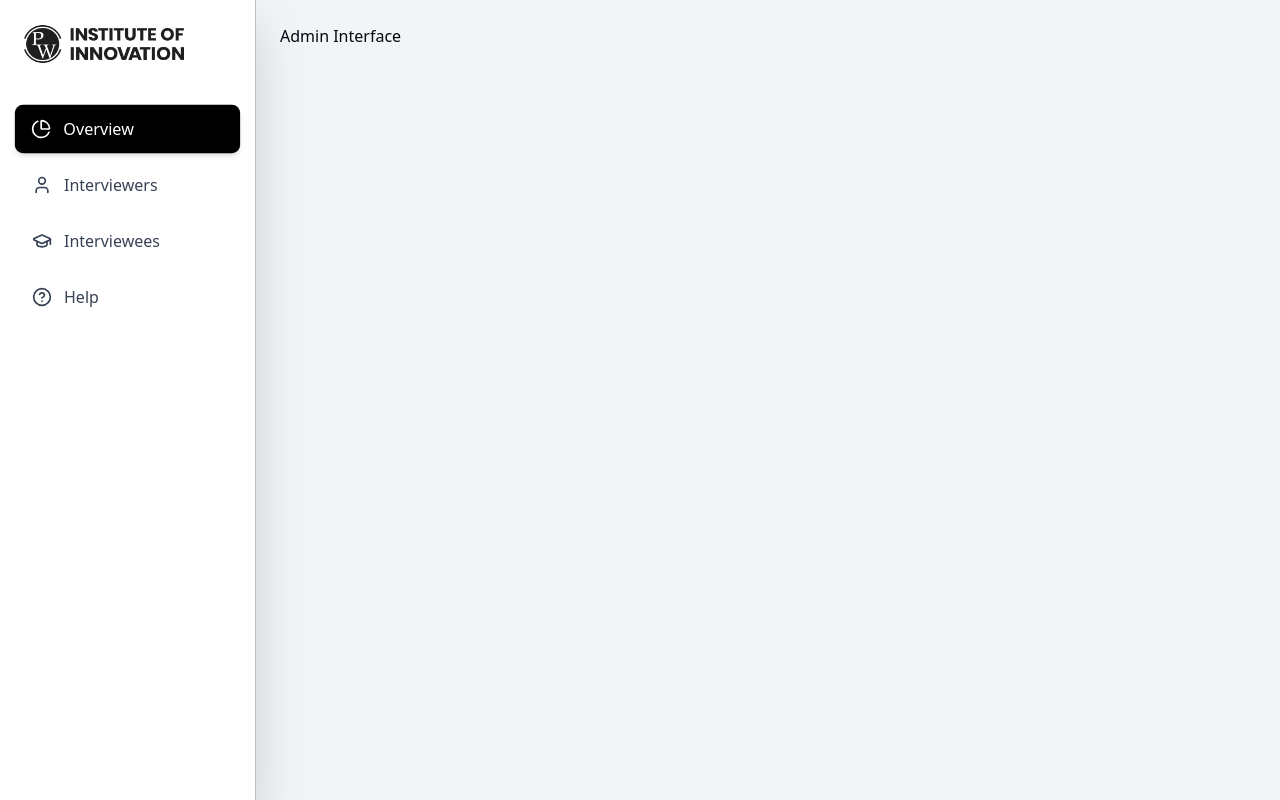
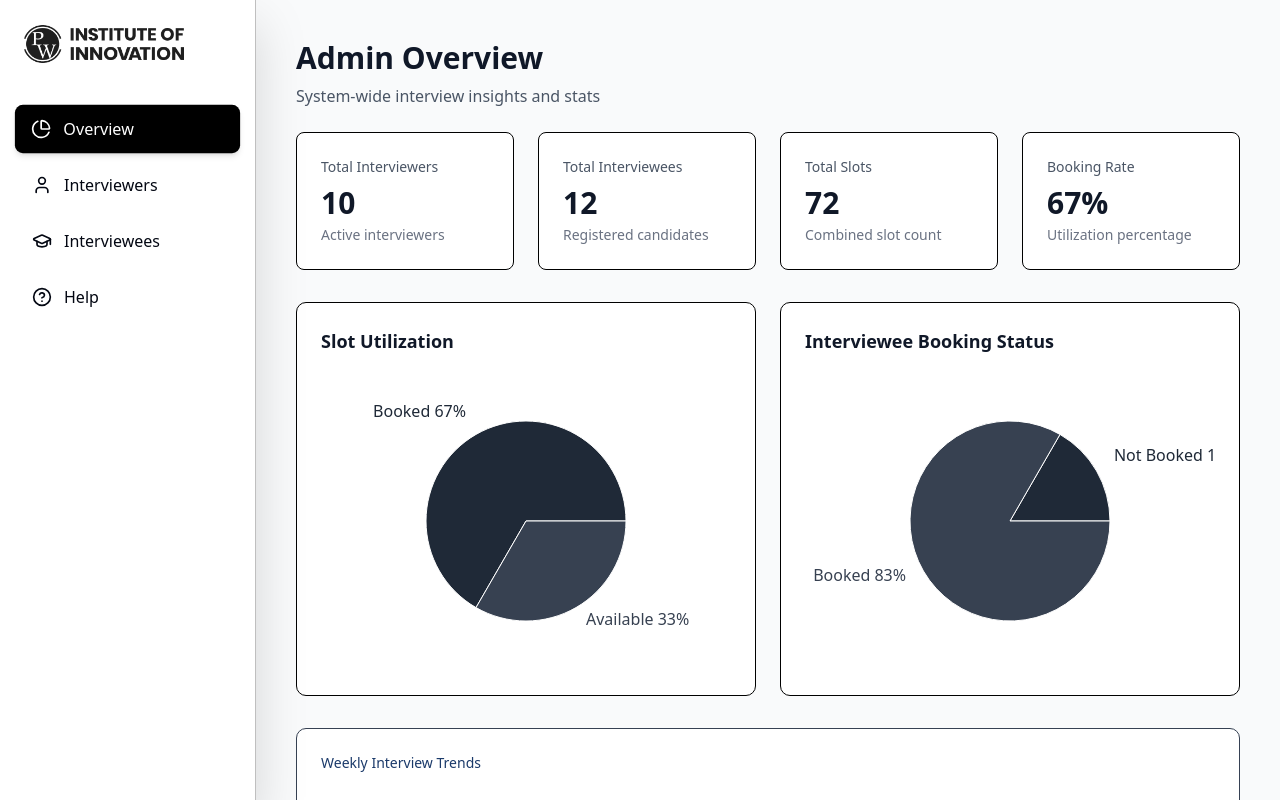
Before and after one commit to Ashutosh-pw-ioi/MeetingScheduler-frontend, a Next.js app: page /admin in a window 1280 px wide. Shown: the top 800 px of the page. Built offline with nearby package versions, Linux system fonts and the light colour scheme.

Commit message:
Overview Components and Section UI Added

```diff
--- a/src/app/admin/AdminInterface.tsx
+++ b/src/app/admin/AdminInterface.tsx
@@ -1,7 +1,143 @@
 "use client";
 
-import React from "react";
+import React, { useEffect, useState } from "react";
+import MetricCard from "../overviewComponents/MetricCard";
+import PieChartComponent from "../overviewComponents/PieChartComponent";
+import BarChartComponent from "../overviewComponents/BarChartComponent";
 
-export default function AdminInterface() {
-  return <div>Admin Interface</div>;
-}
+const AdminOverview: React.FC = () => {
+  const [loading, setLoading] = useState(true);
+  const [error, setError] = useState<string | null>(null);
+
+  const metrics = [
+    {
+      title: "Total Interviewers",
+      value: 10,
+      subtitle: "Active interviewers",
+    },
+    {
+      title: "Total Interviewees",
+      value: 12,
+      subtitle: "Registered candidates",
+    },
+    {
+      title: "Total Slots",
+      value: 72,
+      subtitle: "Combined slot count",
+    },
+    {
+      title: "Booking Rate",
+      value: "67%",
+      subtitle: "Utilization percentage",
+    },
+  ];
+
+  const pieCharts = [
+    {
+      title: "Slot Utilization",
+      data: [
+        { name: "Booked", value: 48 },
+        { name: "Available", value: 24 },
+      ],
+    },
+    {
+      title: "Interviewee Booking Status",
+      data: [
+        { name: "Not Booked", value: 2 },
+        { name: "Booked", value: 10 },
+      ],
+    },
+  ];
+
+  const barChartData = [
+    { name: "Mon", interviews: 6 },
+    { name: "Tue", interviews: 8 },
+    { name: "Wed", interviews: 5 },
+    { name: "Thu", interviews: 9 },
+    { name: "Fri", interviews: 7 },
+    { name: "Sat", interviews: 3 },
+    { name: "Sun", interviews: 2 },
+  ];
+
+  const transformedData = barChartData.map((item) => ({
+    category: item.name,
+    value: item.interviews,
+  }));
+
+  useEffect(() => {
+    const timer = setTimeout(() => setLoading(false), 1000);
+    return () => clearTimeout(timer);
+  }, []);
+
+  if (loading) {
+    return (
+      <div className="min-h-screen p-6 flex items-center justify-center">
+        <div className="text-center">
+          <div className="animate-spin rounded-full h-12 w-12 border-b-2 border-gray-900 mx-auto mb-4"></div>
+          <p className="text-gray-600">Loading admin insights...</p>
+        </div>
+      </div>
+    );
+  }
+
+  if (error) {
+    return (
+      <div className="min-h-screen p-6 flex items-center justify-center bg-gray-50">
+        <div className="text-center">
+          <p className="text-red-600 mb-4">{error}</p>
+          <button
+            onClick={() => window.location.reload()}
+            className="bg-gray-900 hover:bg-gray-800 text-white px-6 py-2 rounded-xl"
+          >
+            Retry
+          </button>
+        </div>
+      </div>
+    );
+  }
+
+  return (
+    <div className="min-h-screen p-2 sm:p-4">
+      <div className="max-w-7xl mx-auto">
+        <div className="mb-6">
+          <h1 className="text-2xl sm:text-3xl font-bold text-gray-900">
+            Admin Overview
+          </h1>
+          <p className="text-gray-600 mt-2">
+            System-wide interview insights and stats
+          </p>
+        </div>
+
+        <div className="grid grid-cols-2 sm:grid-cols-4 gap-6 mb-8">
+          {metrics.map((metric, index) => (
+            <MetricCard
+              key={index}
+              title={metric.title}
+              value={metric.value}
+              subtitle={metric.subtitle}
+            />
+          ))}
+        </div>
+
+        <div className="grid grid-cols-1 sm:grid-cols-2 gap-6 mb-8">
+          {pieCharts.map((chart, index) => (
+            <PieChartComponent
+              key={index}
+              data={chart.data}
+              title={chart.title}
+            />
+          ))}
+        </div>
+
+        <div className="mb-8">
+          <BarChartComponent
+            data={transformedData}
+            title="Weekly Interview Trends"
+          />
+        </div>
+      </div>
+    </div>
+  );
+};
+
+export default AdminOverview;
--- a/src/app/admin/layout.tsx
+++ b/src/app/admin/layout.tsx
@@ -1,21 +1,20 @@
 "use client";
 
 import React, { useState, useEffect } from "react";
-import { usePathname, useRouter } from "next/navigation";
+import { usePathname } from "next/navigation";
 import {
-  User,
-  GraduationCap,
   HelpCircle,
   Menu,
   X,
   ChartPie,
+  User,
+  GraduationCap,
 } from "lucide-react";
 import Image from "next/image";
 
 const StudentLayout = ({ children }: { children: React.ReactNode }) => {
   const [isMobileMenuOpen, setIsMobileMenuOpen] = useState(false);
   const pathname = usePathname();
-  const router = useRouter();
 
   const menuItems = [
     {
@@ -85,24 +84,12 @@ const StudentLayout = ({ children }: { children: React.ReactNode }) => {
     };
   }, [isMobileMenuOpen]);
 
-  const handleLogout = () => {
-    console.log("Logout clicked");
-    // Add any logout logic here (clear tokens, etc.)
-    router.push("/auth/login/student");
-  };
-
-  const handleNavigation = (href: string) => {
-    router.push(href);
-    setIsMobileMenuOpen(false); // Close mobile menu after navigation
-  };
-
   return (
     <div className="flex min-h-screen">
-      {/* Mobile Menu Button */}
       <button
         id="mobile-menu-button"
         onClick={() => setIsMobileMenuOpen(!isMobileMenuOpen)}
-        className="lg:hidden fixed top-4 right-4 z-50 p-2 bg-[#1B3A6A] text-white rounded-lg shadow-lg hover:bg-[#2A4A7A] transition-colors duration-200 md:mr-2 scale-[0.8] md:scale-[1] mt-1 md:mt-0"
+        className="lg:hidden fixed top-4 right-4 z-50 p-2 bg-black text-white rounded-lg shadow-lg  transition-colors duration-200 md:mr-2 scale-[0.8] md:scale-[1] mt-1 md:mt-0"
         aria-label="Toggle menu"
       >
         {isMobileMenuOpen ? (
@@ -112,7 +99,6 @@ const StudentLayout = ({ children }: { children: React.ReactNode }) => {
         )}
       </button>
 
-      {/* Mobile Menu Overlay */}
       {isMobileMenuOpen && (
         <div
           className="lg:hidden fixed inset-0 bg-black/50 backdrop-blur-sm z-40 transition-opacity duration-300"
@@ -120,7 +106,6 @@ const StudentLayout = ({ children }: { children: React.ReactNode }) => {
         />
       )}
 
-      {/* Sidebar */}
       <div
         id="mobile-sidebar"
         className={`fixed lg:sticky inset-y-0 right-0 lg:left-0 z-40 w-64 h-screen
@@ -132,8 +117,7 @@ const StudentLayout = ({ children }: { children: React.ReactNode }) => {
               : "translate-x-full lg:translate-x-0"
           }`}
       >
-        {/* Logo Section */}
-        <div className="p-6 border-b border-white/20 bg-[#D9A864] md:bg-transparent mb-4 md:mb-0">
+        <div className="p-6 pb-4 sm:pb-6 border-b border-white/20 md:bg-transparent md:mb-0">
           <Image
             src="/PWIOILogo.png"
             alt="PW IOI Logo"
@@ -142,32 +126,32 @@ const StudentLayout = ({ children }: { children: React.ReactNode }) => {
           />
         </div>
 
-        <nav className="flex-1 p-4 space-y-2">
+        <nav className="flex-1 p-4 space-y-2 border-t-2 sm:border-t-0 border-black/25">
           {menuItems.map((item) => {
             const Icon = item.icon;
             const isActive = activeSection === item.id;
 
             return (
-              <button
+              <a
                 key={item.id}
-                onClick={() => handleNavigation(item.href)}
+                href={item.href}
                 className={`w-full flex items-center space-x-3 px-4 py-3 rounded-md
-                  transition-all duration-200 ease-in-out cursor-pointer text-left
+                  transition-all duration-200 ease-in-out cursor-pointer
                   ${
                     isActive
                       ? "bg-black text-white shadow-md transform scale-[1.01]"
-                      : "hover:bg-gray-200 hover:transform hover:scale-[1.01] text-gray-700"
+                      : "hover:bg-gray-200 hover:transform hover:scale-[1.01]"
                   }`}
               >
                 <Icon className="w-5 h-5 flex-shrink-0" />
                 <span className="font-medium">{item.label}</span>
-              </button>
+              </a>
             );
           })}
         </nav>
       </div>
 
-      <div className="flex-1 p-6 bg-gray-100 lg:ml-0">{children}</div>
+      <div className="flex-1 p-6 bg-gray-50 lg:ml-0">{children}</div>
     </div>
   );
 };
--- /dev/null
+++ b/src/app/overviewComponents/BarChartComponent.tsx
@@ -0,0 +1,40 @@
+import {
+  ResponsiveContainer,
+  BarChart,
+  Bar,
+  XAxis,
+  YAxis,
+  CartesianGrid,
+} from "recharts";
+
+interface BarChartData {
+  category: string;
+  value: number;
+}
+const BarChartComponent: React.FC<{ data: BarChartData[]; title: string }> = ({
+  data,
+  title,
+}) => {
+  return (
+    <div className="rounded-lg p-6 border border-gray-700 bg-white">
+      <h3 className="text-[#1B3A6A] text-sm font-medium mb-4">{title}</h3>
+      <ResponsiveContainer width="100%" height={370} className={"pt-4"}>
+        <BarChart data={data} className="-ml-4">
+          <CartesianGrid strokeDasharray="3 3" stroke="#374151" />
+          <XAxis
+            dataKey="category"
+            tick={{ fill: "#000", fontSize: 12 }}
+            axisLine={{ stroke: "#4B5563" }}
+          />
+          <YAxis
+            tick={{ fill: "#000", fontSize: 12 }}
+            axisLine={{ stroke: "#4B5563" }}
+          />
+          <Bar dataKey="value" fill="#1F2937" radius={[4, 4, 0, 0]} />
+        </BarChart>
+      </ResponsiveContainer>
+    </div>
+  );
+};
+
+export default BarChartComponent;
```
